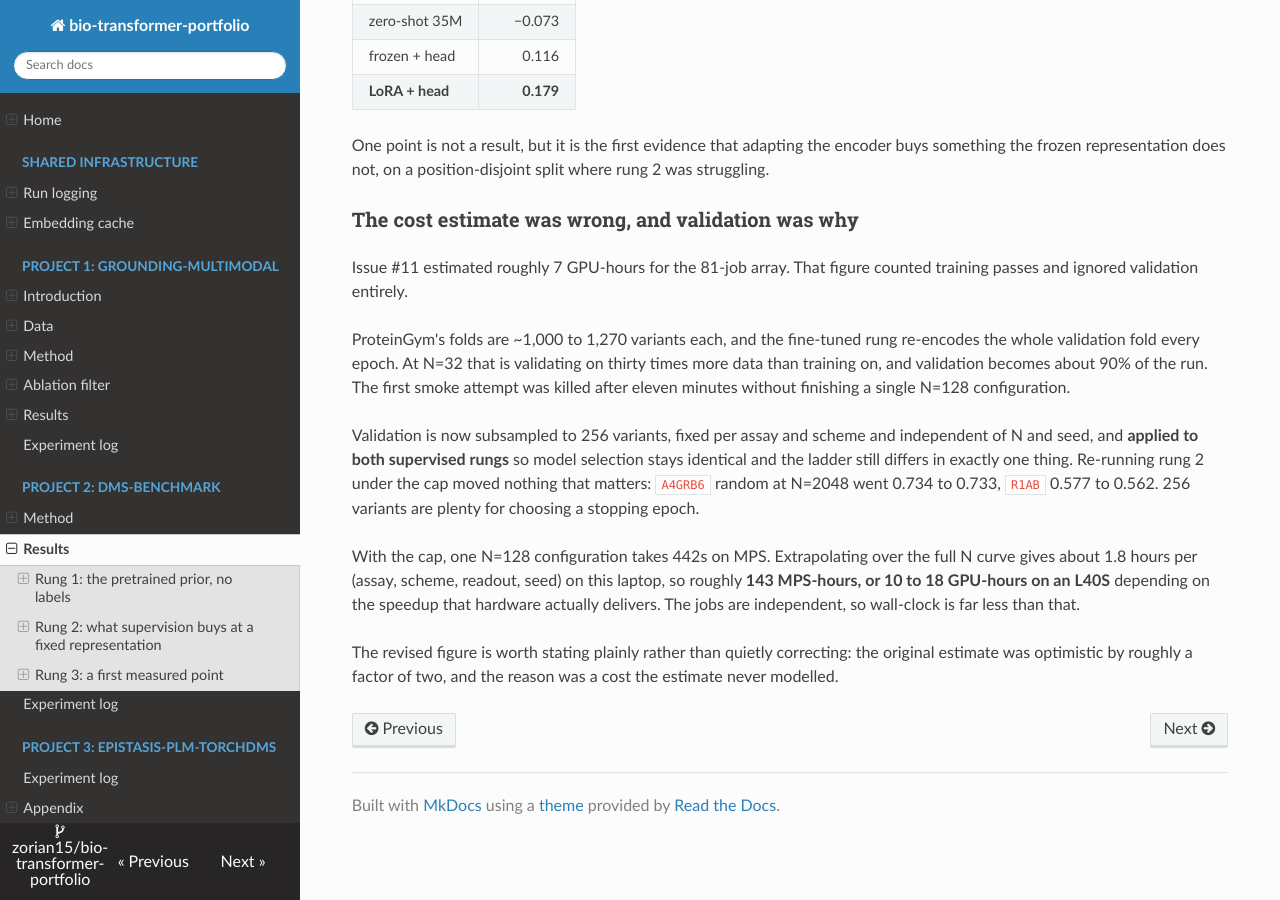
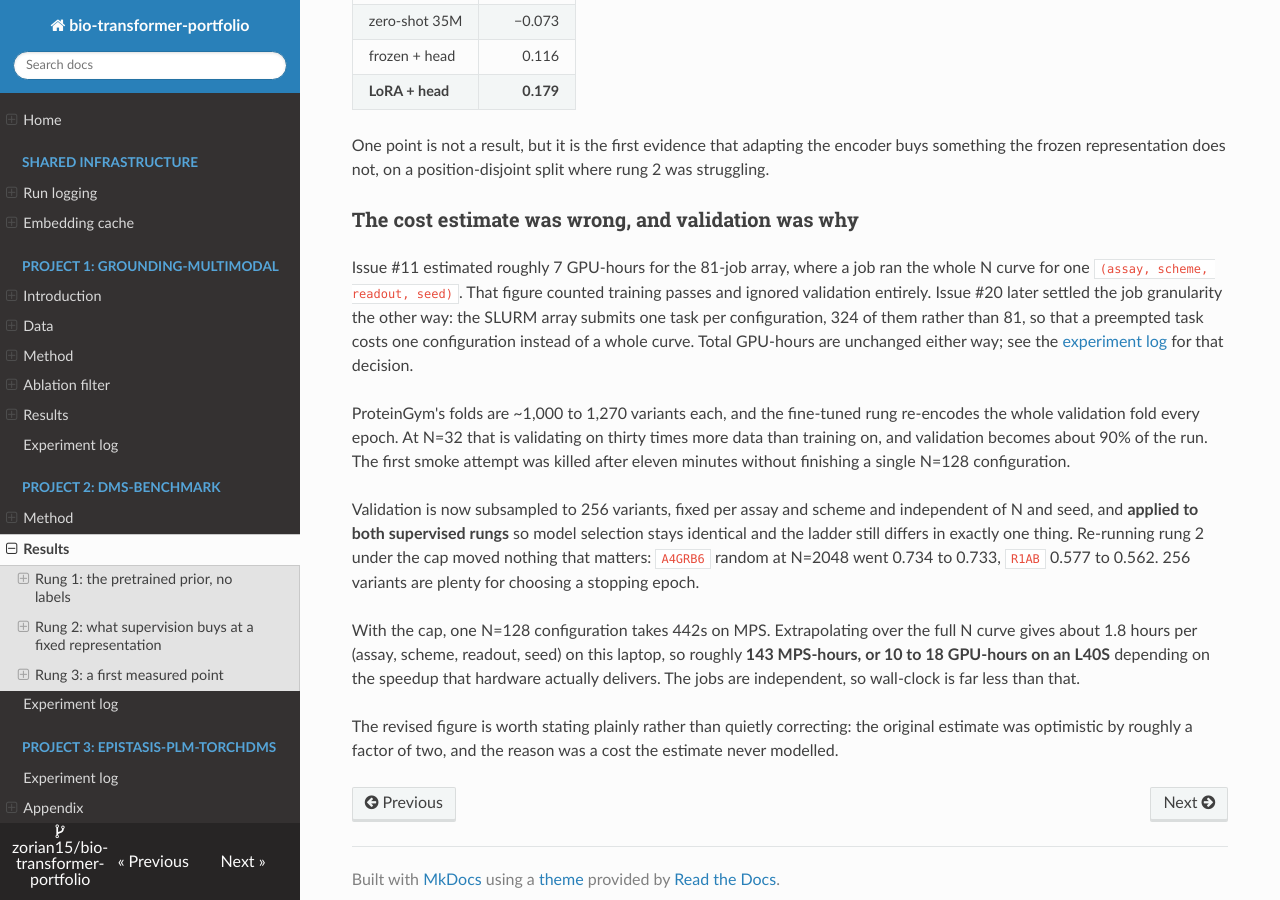
Before and after one commit to zorian15/bio-transformer-portfolio, an MkDocs documentation site: the page built from docs/dms-benchmark/results.md, in a window 1280 px wide and 900 px high, scrolled down 5096 px. Built offline with MkDocs 1.6.1, drawn with Linux system fonts in a browser that asks for light colours; nearby versions of some CDN libraries.

Commit message:
docs: reconcile the results page with the 324-task granularity
results.md still described "the 81-job array" from issue #11's estimate.
the other five files naming a job count were updated with the change;
this one was missed. found by docs-updater on the PR.

Co-Authored-By: Claude Opus 5 <noreply@anthropic.com>
Claude-Session: https://claude.ai/code/session_01Qx8RAitPKWeF2YTnUZCbw1

```diff
--- a/docs/dms-benchmark/results.md
+++ b/docs/dms-benchmark/results.md
@@ -186,8 +186,13 @@ where rung 2 was struggling.
 
 ### The cost estimate was wrong, and validation was why
 
-Issue #11 estimated roughly 7 GPU-hours for the 81-job array. That figure counted
-training passes and ignored validation entirely.
+Issue #11 estimated roughly 7 GPU-hours for the 81-job array, where a job ran
+the whole N curve for one `(assay, scheme, readout, seed)`. That figure counted
+training passes and ignored validation entirely. Issue #20 later settled the
+job granularity the other way: the SLURM array submits one task per
+configuration, 324 of them rather than 81, so that a preempted task costs one
+configuration instead of a whole curve. Total GPU-hours are unchanged either
+way; see the [experiment log](decision-log.md) for that decision.
 
 ProteinGym's folds are ~1,000 to 1,270 variants each, and the fine-tuned rung
 re-encodes the whole validation fold every epoch. At N=32 that is validating on
```
